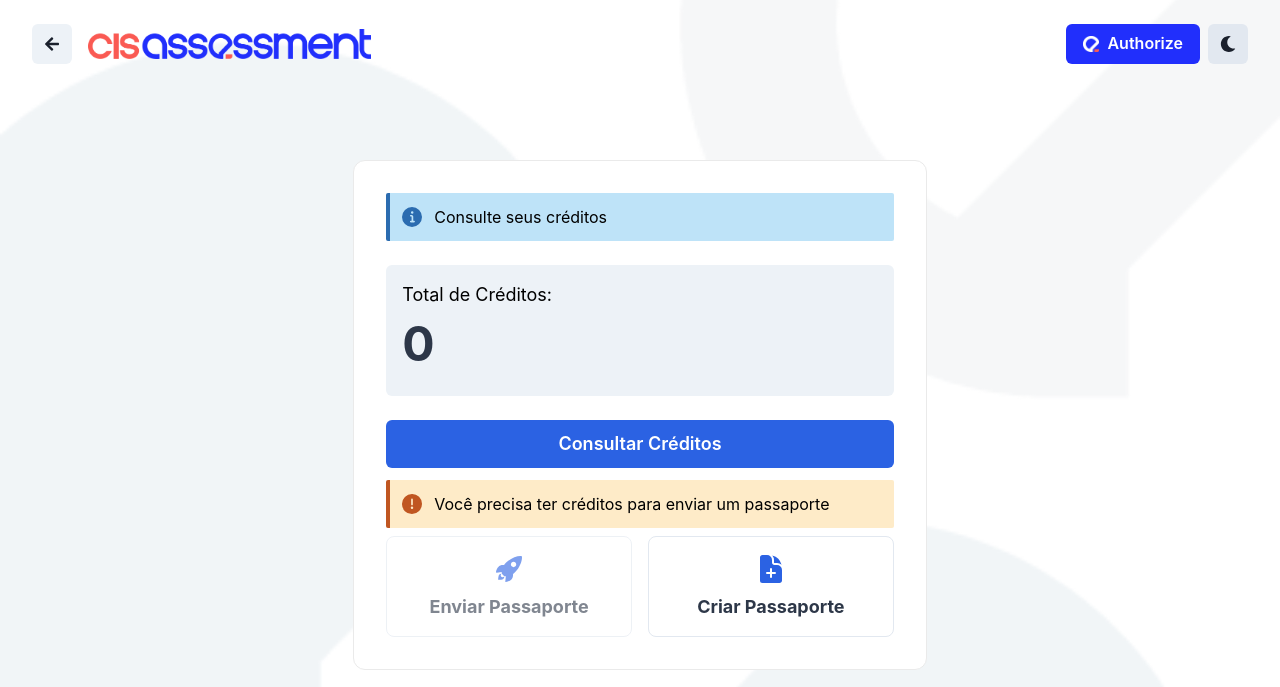
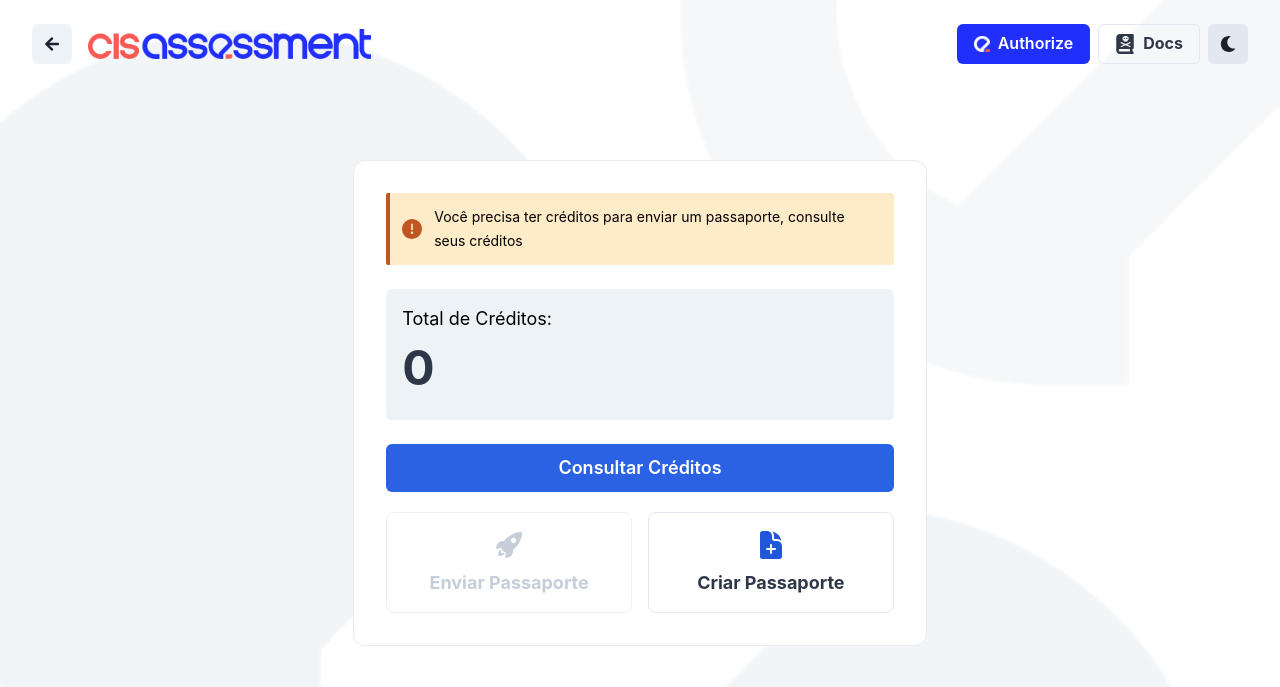
Before and after one commit to leguass7/cis-assessment-connect, a Next.js app: page /router-api in a window 1280 px wide. Shown: the top 687 px of the page. Built offline with nearby package versions, Linux system fonts and the light colour scheme; no server answers.

Commit message:
Ajustes de ui

```diff
--- a/src/components/Header/index.tsx
+++ b/src/components/Header/index.tsx
@@ -1,6 +1,7 @@
 import { FaArrowLeft, FaMoon, FaSun } from 'react-icons/fa';
+import { FaBookSkull } from 'react-icons/fa6';
 
-import { Box, Container, Flex, IconButton, Image, Stack, useColorMode, useColorModeValue } from '@chakra-ui/react';
+import { Box, Button, Container, Flex, IconButton, Image, Stack, useColorMode, useColorModeValue } from '@chakra-ui/react';
 import Link from 'next/link';
 import { useRouter } from 'next/router';
 
@@ -16,8 +17,14 @@ export const Header: React.FC<Props> = () => {
   const colorbtn = useColorModeValue('gray.200', 'gray.700');
   const hoverColor = useColorModeValue('gray.300', 'gray.600');
 
+  const docsButtonText = useColorModeValue('gray.700', 'gray.100');
+
   const handleAuthorizeClick = () => {
     router.push('/authorize');
+  };
+
+  const handlerClickGoDocs = () => {
+    router.push('/documentation');
   };
 
   const handleBackClick = () => {
@@ -40,6 +47,17 @@ export const Header: React.FC<Props> = () => {
                 <IconButton aria-label="Go back" icon={<FaArrowLeft />} onClick={handleBackClick} display={{ base: 'flex', md: 'none' }} />
               )}
               <AssessmentBtn size="md" title="Authorize" click={handleAuthorizeClick} />
+              <Button
+                size="md"
+                fontWeight="bold"
+                variant="outline"
+                textColor={docsButtonText}
+                onClick={handlerClickGoDocs}
+                backgroundColor="transparent"
+                leftIcon={<FaBookSkull fontSize="20px" />}
+              >
+                Docs
+              </Button>
               <IconButton
                 background={colorbtn}
                 onClick={toggleColorMode}
--- a/src/pages/router-api/index.tsx
+++ b/src/pages/router-api/index.tsx
@@ -1,5 +1,4 @@
 import { useCallback, useEffect, useState } from 'react';
-import { BsSendArrowUpFill } from 'react-icons/bs';
 import { HiDocumentPlus } from 'react-icons/hi2';
 import { IoIosRocket } from 'react-icons/io';
 
@@ -61,10 +60,13 @@ const RouterApi = () => {
   const [showSkeleton, setShowSkeleton] = useState(false);
   const [passports, setPassports] = useState<PreparedPassport[]>([]);
 
-  const buttonBg = useColorModeValue('#2b62e3', 'blue.600');
+  const buttonBg = useColorModeValue('#2b62e3', 'cisBlue');
   const bgCardColor = useColorModeValue('white', 'gray.800');
   const creditBoxColor = useColorModeValue('gray.100', 'gray.900');
   const creditTextColor = useColorModeValue('gray.700', 'gray.200');
+  const boxTextColor = useColorModeValue('gray.700', 'gray.200');
+  const boxHoverBgColor = useColorModeValue('gray.100', 'gray.700');
+  const iconColor = useColorModeValue('#2158da', 'gray.50');
 
   const paginatePassports = useCallback(async () => {
     setShowSkeleton(true);
@@ -123,10 +125,12 @@ const RouterApi = () => {
                 </Stack>
               ) : (
                 <Stack>
-                  <Alert rounded="sm" status="info" variant={'left-accent'}>
-                    <AlertIcon />
-                    Consulte seus créditos
-                  </Alert>
+                  {credits <= 1 ? (
+                    <Alert rounded="sm" status="warning" variant={'left-accent'}>
+                      <AlertIcon />
+                      <AlertDescription fontSize="sm">Você precisa ter créditos para enviar um passaporte, consulte seus créditos</AlertDescription>
+                    </Alert>
+                  ) : null}
                   <Flex my={4} direction={'column'}>
                     <Box padding={4} rounded={'md'} width={'full'} bgColor={creditBoxColor}>
                       <Text fontSize={{ base: 'lg', md: '1xl' }}>Total de Créditos:</Text>
@@ -148,12 +152,6 @@ const RouterApi = () => {
                 Consultar Créditos
               </Button>
               <Box mt={1}>
-                {credits <= 1 ? (
-                  <Alert rounded="sm" status="warning" variant={'left-accent'}>
-                    <AlertIcon />
-                    <AlertDescription>Você precisa ter créditos para enviar um passaporte</AlertDescription>
-                  </Alert>
-                ) : null}
                 {successSendPassport && (
                   <Alert mb={2} rounded="sm" status="success" variant={'left-accent'}>
                     <AlertIcon />
@@ -172,11 +170,11 @@ const RouterApi = () => {
                     pointerEvents={credits < 1 ? 'none' : 'auto'}
                     cursor={credits < 1 ? 'not-allowed' : 'pointer'}
                     onClick={() => credits >= 1 && setShowSendFormPassport(true)}
-                    _hover={credits < 1 ? {} : { bgColor: 'gray.100', shadow: 'md', transition: '0.3s' }}
+                    _hover={credits < 1 ? {} : { bgColor: boxHoverBgColor, shadow: 'md', transition: '0.3s' }}
                   >
                     <Flex direction="column" alignItems="center" justifyContent="center">
-                      <Icon mb={2} boxSize={8} color={buttonBg} as={IoIosRocket} />
-                      <Text as="b" fontSize="lg" color="gray.700">
+                      <Icon mb={2} boxSize={8} as={IoIosRocket} color={credits < 1 ? 'gray.400' : iconColor} />
+                      <Text as="b" fontSize="lg" color={credits < 1 ? 'gray.400' : boxTextColor}>
                         Enviar Passaporte
                       </Text>
                     </Flex>
@@ -190,11 +188,11 @@ const RouterApi = () => {
                     textAlign="center"
                     bgColor={bgCardColor}
                     onClick={() => setShowCreateFormPassport(true)}
-                    _hover={{ bgColor: 'gray.100', shadow: 'md', transition: '0.3s' }}
+                    _hover={{ bgColor: boxHoverBgColor, shadow: 'md', transition: '0.3s' }}
                   >
                     <Flex direction="column" alignItems="center" justifyContent="center">
-                      <Icon mb={2} boxSize={8} color={buttonBg} as={HiDocumentPlus} />
-                      <Text as="b" fontSize="lg" color="gray.700">
+                      <Icon mb={2} boxSize={8} color={iconColor} as={HiDocumentPlus} />
+                      <Text as="b" fontSize="lg" color={boxTextColor}>
                         Criar Passaporte
                       </Text>
                     </Flex>
```
Also changed, not shown: src/pages/documentation/index.tsx (added, +21 -0 lines).
